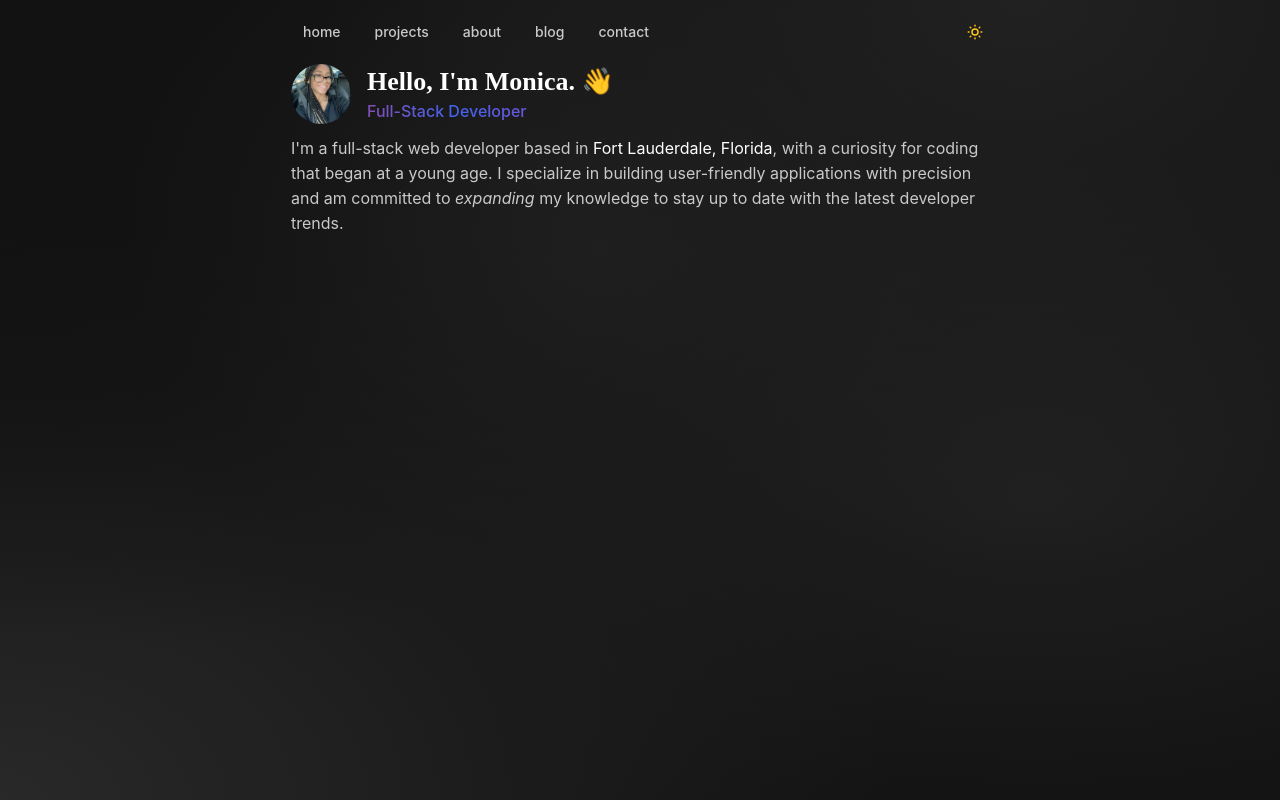
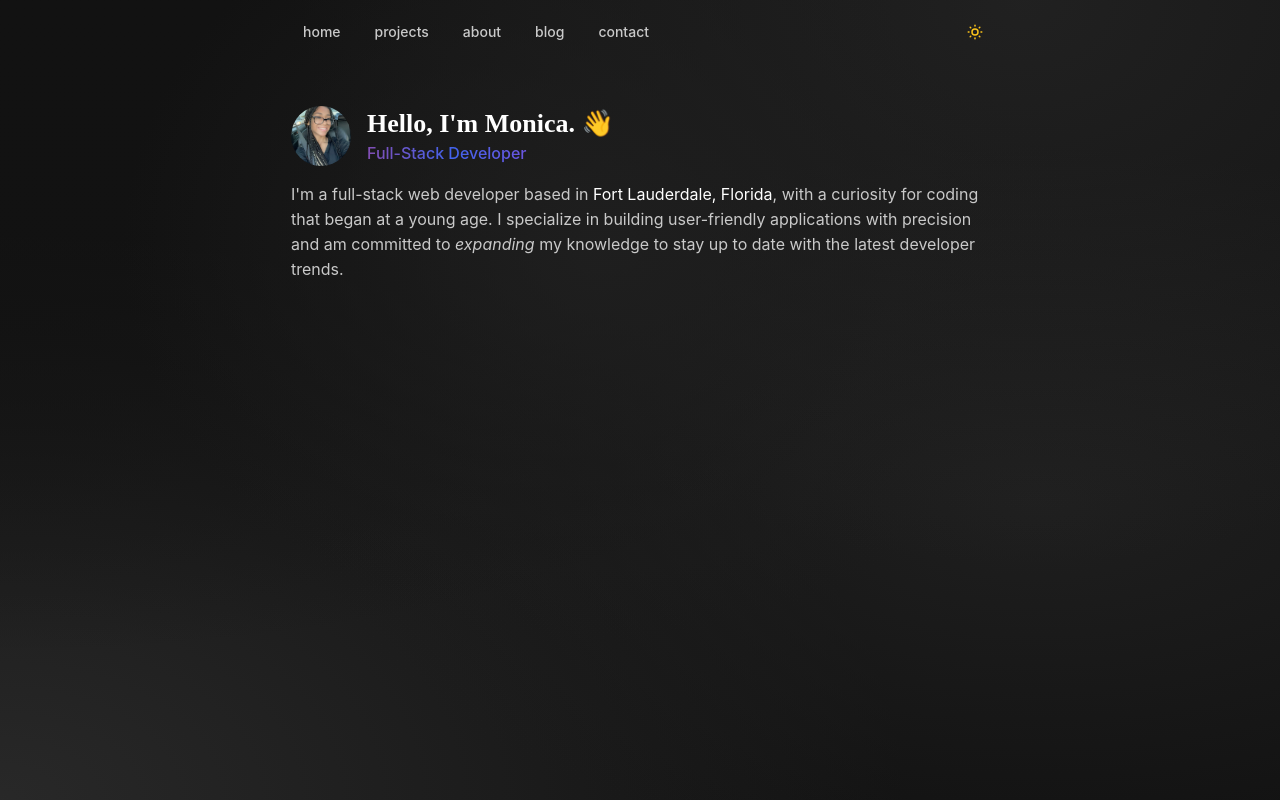
Before and after one commit to monicaalyssa/nextjs-portfolio, a Next.js app: page / in a window 1280 px wide. Built offline with nearby package versions, Linux system fonts and the light colour scheme; a web font is replaced by a local one.

Commit message:
Update homepage margins

```diff
--- a/src/app/page.tsx
+++ b/src/app/page.tsx
@@ -1,5 +1,5 @@
 "use client"
-import { Anchor, Avatar, Container, Flex, Text, Title, useMantineColorScheme } from "@mantine/core";
+import { Anchor, Avatar, Box, Container, Flex, Text, Title, useMantineColorScheme } from "@mantine/core";
 import PortraitImg from "../../public/Portrait.jpg"
 import classes from "./page.module.css"
 import { useEffect, useState } from "react";
@@ -22,6 +22,7 @@ export default function Home() {
 
   return (
     <>
+      <Box py="lg" my="xl">
       <Flex align="center" gap="md">
       <Avatar component="a" target="_blank" href="https://www.linkedin.com/in/monica-alyssa/" size={60} src={PortraitImg.src} alt="Portrait of Monica Williams"></Avatar>
       <Flex direction="column" gap={0}>
@@ -29,8 +30,9 @@ export default function Home() {
       <Text fw={500} className={classes.devTitle}>Full-Stack Developer</Text>
       </Flex>
       </Flex>
-      <Text mt="sm">I&apos;m a full-stack web developer based in <Anchor c={theme.colorScheme === 'dark' ? 'white' : 'black'} href="https://maps.app.goo.gl/bVj7rcHZSk8sdB7d6" target="_blank">Fort Lauderdale, Florida</Anchor>, with a curiosity for coding that began at a young age. I specialize in building user-friendly applications with precision and am committed to <Text fs="italic" span>expanding</Text>  my knowledge to stay up to date with the latest developer trends.</Text>
+      <Text mt="md">I&apos;m a full-stack web developer based in <Anchor c={theme.colorScheme === 'dark' ? 'white' : 'black'} href="https://maps.app.goo.gl/bVj7rcHZSk8sdB7d6" target="_blank">Fort Lauderdale, Florida</Anchor>, with a curiosity for coding that began at a young age. I specialize in building user-friendly applications with precision and am committed to <Text fs="italic" span>expanding</Text>  my knowledge to stay up to date with the latest developer trends.</Text>
       {/* <Text mt="sm">I&apos;m a full-stack web developer based in <Anchor c="white" href="https://maps.app.goo.gl/bVj7rcHZSk8sdB7d6" target="_blank">Fort Lauderdale, Florida</Anchor>, with a curiosity for coding that began at a young age. Starting as self-taught, followed by high school courses, and finally obtaining a certification in development, I have built a strong foundation in both front and backend technologies. I am committed to applying my skills and <Text fs="italic" c="white" span>expanding</Text> my knowledge to stay up to date with the latest developer trends.</Text> */}
+      </Box>
     </>
   );
 }
```
